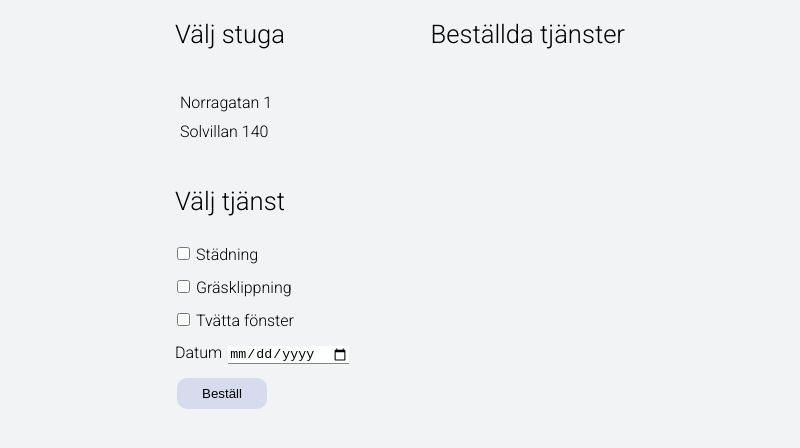
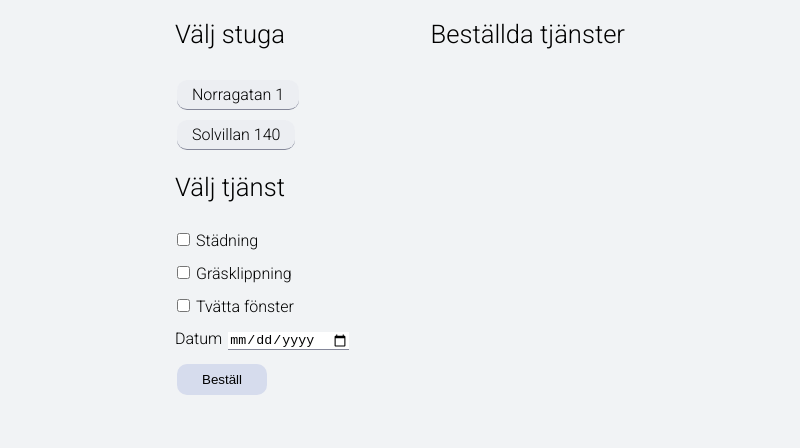
Before and after one commit to saarishe/electron-test, an Electron app: page user.html in a window 800 px wide. Shown: the part 322-770 px from the top of the page. Drawn offline with Linux system fonts and the light colour scheme.

Commit message:
bilder syns

```diff
--- a/user.html
+++ b/user.html
@@ -18,13 +18,14 @@
     </div>
     <div id="lowerHalf">
         <div id="container-1">
-            <h2>Välj stuga</h2><br>
-            <div id="cabins">
-                <!--Listan på cabins från API-->
-                <!--Nu har jag bara en hittepå lista-->
-                <p class="cabin">Norragatan 1</p>
-                <p class="cabin">Solvillan 140</p> <br>
-            </div>
+            <h2>Välj stuga</h2>
+            <!--Listan på cabins från API-->
+            <!--Nu har jag bara en hittepå lista-->
+            <form action="">
+                <input type="button" id="cabin1" class="cabin-btn" value="Norragatan 1"> <br>
+                <input type="button" id="cabin1" class="cabin-btn" value="Solvillan 140">
+
+            </form>
 
             <h2>Välj tjänst</h2>
             <form action="">
--- a/userstyle.css
+++ b/userstyle.css
@@ -32,7 +32,7 @@ body {
     display: flex;
     justify-content: center;
     padding-top: 20vh;
-    background: url('/assets/cabin1.jpg') no-repeat 0, 0 #c457a3b6;
+    background: url('assets/cabin1.jpg') no-repeat 0, 0 #c457a3b6;
     filter: brightness(50%);
     background-size: 100%;
     background-position: center;
@@ -69,18 +69,18 @@ h2 {
     padding-right: 10%;
 }
 
-.cabin {
+.cabin-btn {
     font-family: 'Roboto', sans-serif;
     font-weight: 300;
     font-size: 1em;
     transition-duration: 0.4s;
     border-radius: 10px;
-    padding: 5px;
-    margin-top: 0;
+    padding: 5px 15px;
     margin-bottom: 0;
+    background-color: #eaecf09f;
 }
 
-.cabin:hover{
+.cabin-btn:hover{
     background-color: #fdae69b7;
 }
 
```
Also changed, not shown: index.html (+1 -1 lines).
